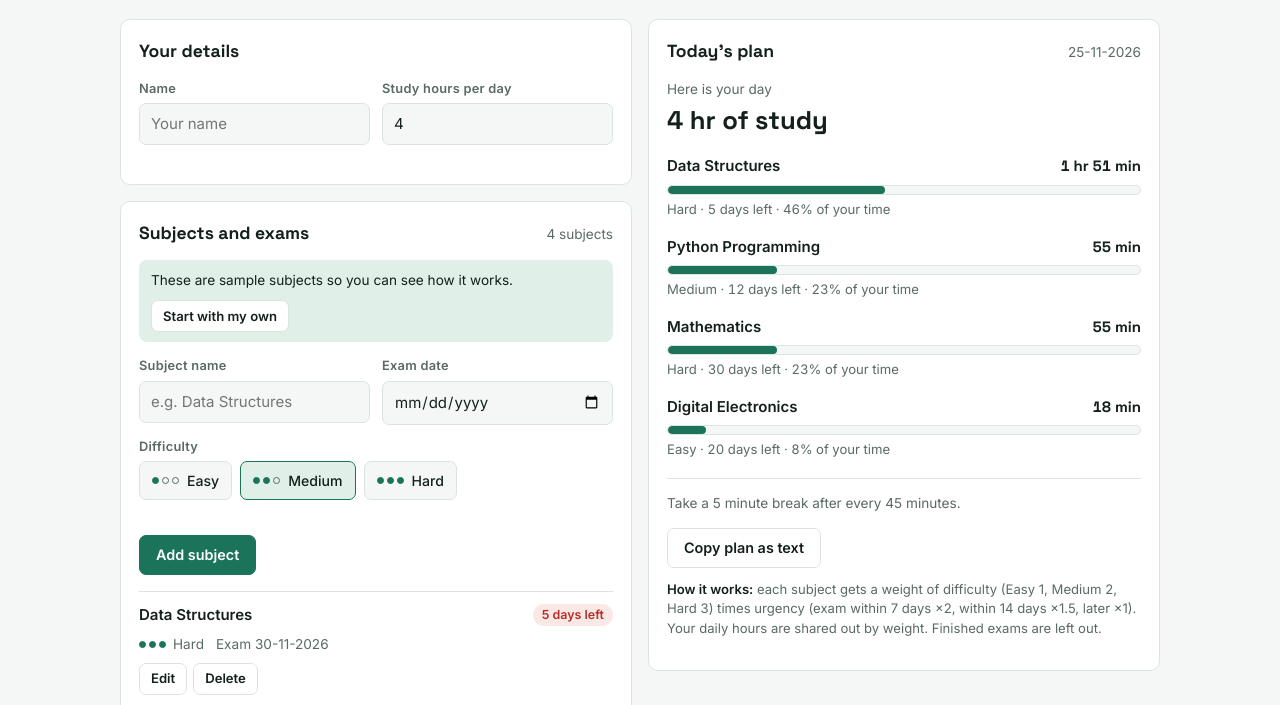
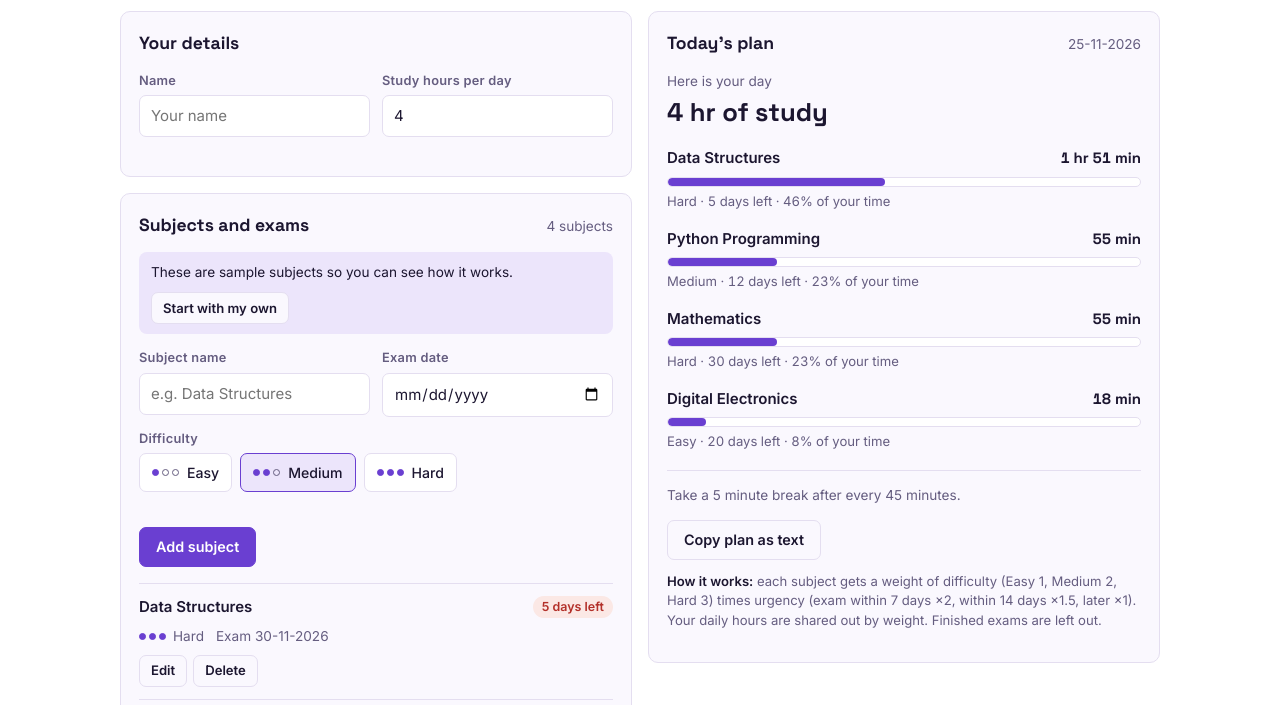
Before and after one commit to Kaleesh-kowsi/study-planner, a plain HTML site: page index.html in a window 1280 px wide. Shown: the part 125-830 px from the top of the page. Drawn offline with Linux system fonts and the light colour scheme.

Commit message:
Add files via upload

```diff
--- a/index.html
+++ b/index.html
@@ -1,49 +1,33 @@
+<!doctype html>
+<html lang="en">
+<head>
+<meta charset="utf-8">
+<meta name="viewport" content="width=device-width, initial-scale=1, viewport-fit=cover">
+<style>
+:root { padding-top: env(safe-area-inset-top, 0px); padding-bottom: env(safe-area-inset-bottom, 0px); }
+body { margin: 0; }
+[hidden] { display: none !important; }
+img { max-width: 100%; }
+</style>
 <title>Study Planner</title>
 <meta name="claude:viewport-fit-sides" content="cover">
 <link rel="stylesheet" href="https://fonts.googleapis.com/css2?family=Inter:wght@400;500;600&family=Space+Grotesk:wght@500;700&display=swap">
 <style>
 /* Layout: one calm column on phones; on wide screens, setup on the left, today's plan on the right. */
 :root {
-  --bg: #f4f7f5;
-  --surface: #ffffff;
-  --fg: #14201c;
-  --muted: #5a6a63;
-  --line: #dce4e0;
-  --accent: #1b7459;
+  color-scheme: light;
+  --bg: #ffffff;
+  --surface: #faf8fe;
+  --fg: #1c1630;
+  --muted: #655d80;
+  --line: #e4def0;
+  --accent: #6a3fd1;
   --accent-fg: #ffffff;
-  --accent-soft: #e0f0e8;
+  --accent-soft: #ece5fb;
   --danger: #b3302a;
   --danger-soft: #fbe8e5;
   --font-display: "Space Grotesk", "Segoe UI", system-ui, sans-serif;
   --font-body: "Inter", "Segoe UI", system-ui, sans-serif;
-}
-@media (prefers-color-scheme: dark) {
-  :root:not([data-theme="light"]) {
-    --bg: #0e1713;
-    --surface: #15221d;
-    --fg: #e7f0eb;
-    --muted: #98afa6;
-    --line: #26372f;
-    --accent: #4ac69a;
-    --accent-fg: #05211a;
-    --accent-soft: #1a392e;
-    --danger: #ff8c80;
-    --danger-soft: #3a1e1b;
-    color-scheme: dark;
-  }
-}
-:root[data-theme="dark"] {
-  --bg: #0e1713;
-  --surface: #15221d;
-  --fg: #e7f0eb;
-  --muted: #98afa6;
-  --line: #26372f;
-  --accent: #4ac69a;
-  --accent-fg: #05211a;
-  --accent-soft: #1a392e;
-  --danger: #ff8c80;
-  --danger-soft: #3a1e1b;
-  color-scheme: dark;
 }
 
 * { box-sizing: border-box; }
@@ -59,7 +43,7 @@ body {
 }
 .wrap { max-width: 1040px; margin: 0 auto; }
 h1, h2 { font-family: var(--font-display); margin: 0; text-wrap: balance; }
-h1 { font-size: 2rem; line-height: 1.1; letter-spacing: -0.01em; }
+h1 { color: var(--accent); font-size: 2rem; line-height: 1.1; letter-spacing: -0.01em; }
 h2 { font-size: 1.1rem; }
 .tagline { color: var(--muted); margin: 6px 0 22px; max-width: 56ch; }
 
```
